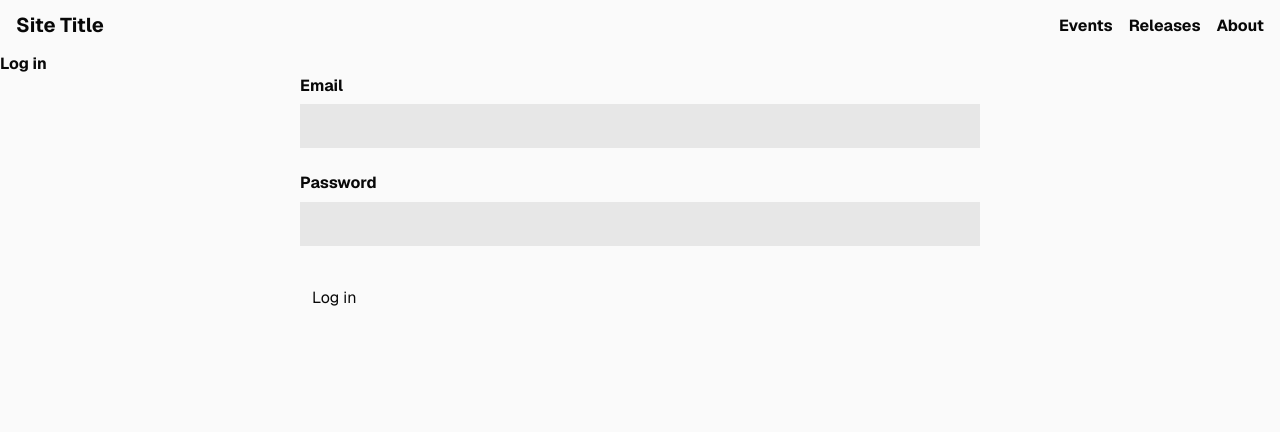
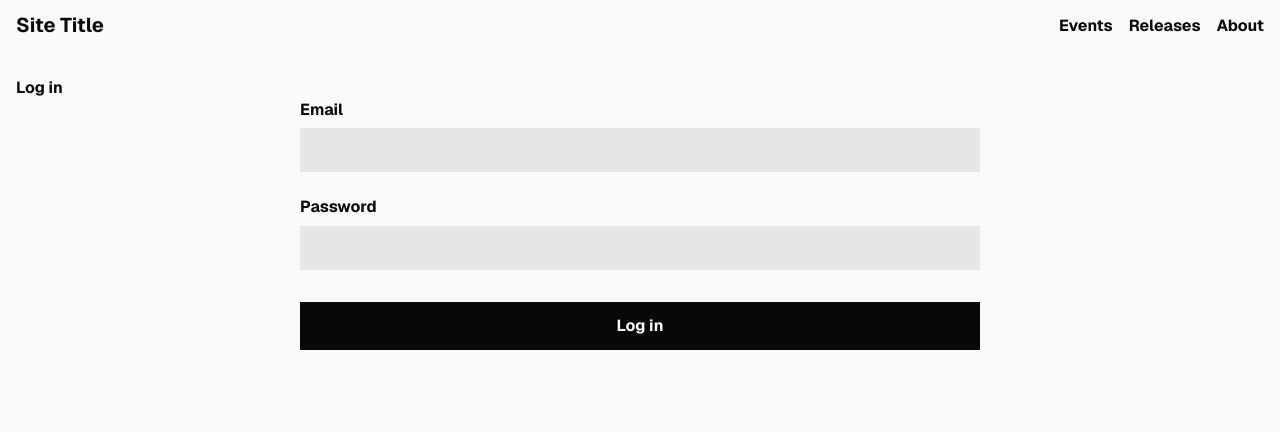
Before and after one commit to eessex/portfolio, a Next.js app: page /login in a window 1280 px wide. Shown: the top 432 px of the page. Built offline with nearby package versions, Linux system fonts and the light colour scheme; no server answers; the database is empty; a web font is replaced by a local one.

Commit message:
cleanup login

```diff
--- a/src/app/login/page.tsx
+++ b/src/app/login/page.tsx
@@ -8,12 +8,14 @@ export const metadata: Metadata = { title }
 
 export default function LoginPage () {
   return (
-    <div className='p-4 md:2'>
-      <h1>{title}</h1>
+    <article>
+      <header>
+        <h1>{title}</h1>
+      </header>
 
       <Suspense>
         <LoginForm />
       </Suspense>
-    </div>
+    </article>
   )
 }
--- a/src/ui/form/form.tsx
+++ b/src/ui/form/form.tsx
@@ -96,6 +96,7 @@ export function Form<T> ({
       <button
         className={submitButtonClassName || ''}
         type='submit'
+        disabled={isPending}
       >
         {isPending ? 'Loading...' : submitButtonText || 'Save'}
       </button>
--- a/src/ui/login-form.tsx
+++ b/src/ui/login-form.tsx
@@ -15,7 +15,7 @@ export default function LoginForm () {
   function SubmitButton () {
     return (
       <button
-        className='button'
+        className='button button-primary button-lg'
         type='submit'
         disabled={isPending}
       >
```
